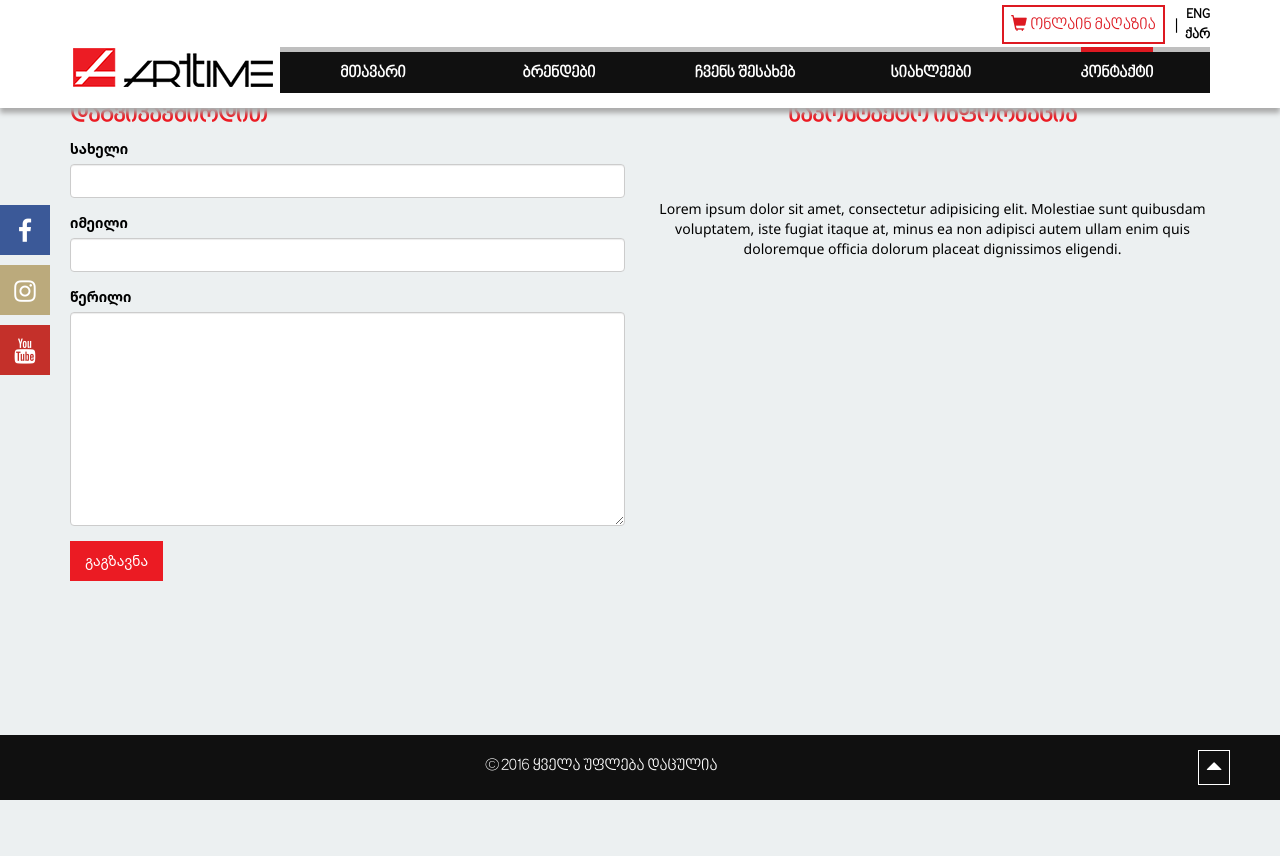
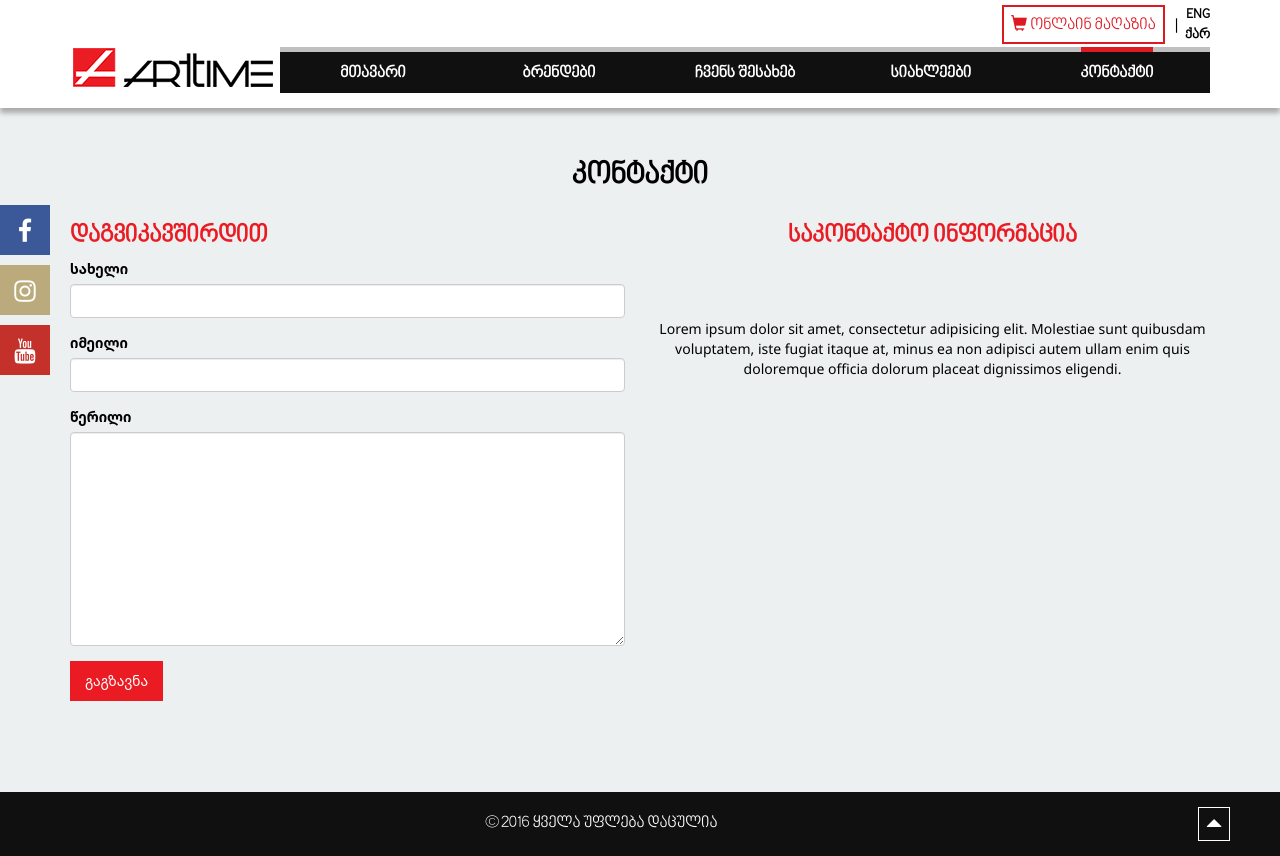
Before and after one commit to ralozkolya/arttime, a CodeIgniter app: page /database/site/contact in a window 1280 px wide. Before the commit the page ends 800 px from the top, so only its background shows below. Run offline with CodeIgniter, Linux system fonts and the light colour scheme; some libraries are stand-ins or nearby versions; some web fonts are replaced.

Commit message:
Content padding

```diff
--- a/static/css/contact.css
+++ b/static/css/contact.css
@@ -6,10 +6,3 @@
 	outline: none;
 	border-radius: 0;
 }
-
-
-/* OVERRIDES */
-
-.content {
-	padding-top: 20px;
-}
--- a/static/css/home.css
+++ b/static/css/home.css
@@ -174,6 +174,7 @@ body {
 }
 
 .content {
+	padding-top: 110px;
 	padding-bottom: 20px;
 	background: white;
 }
```
